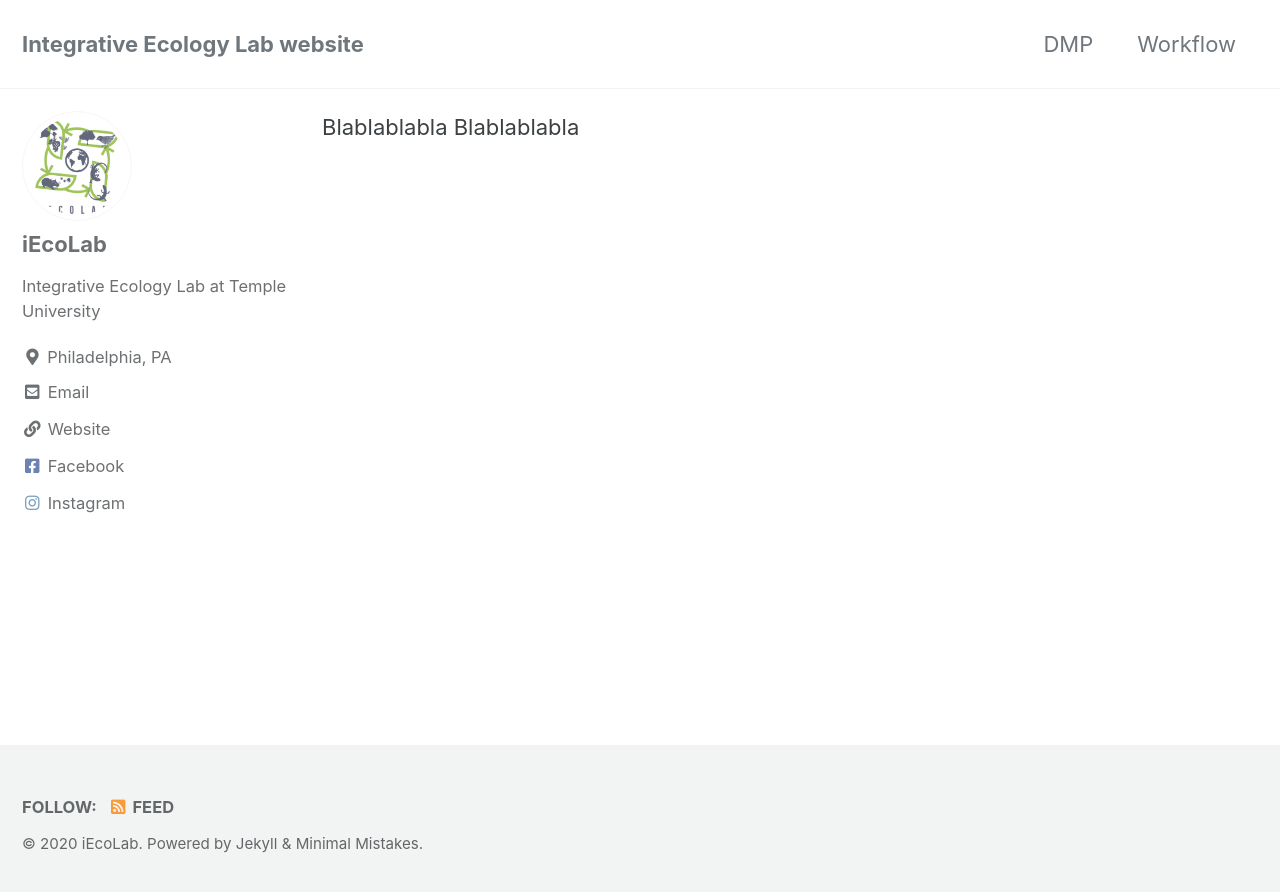
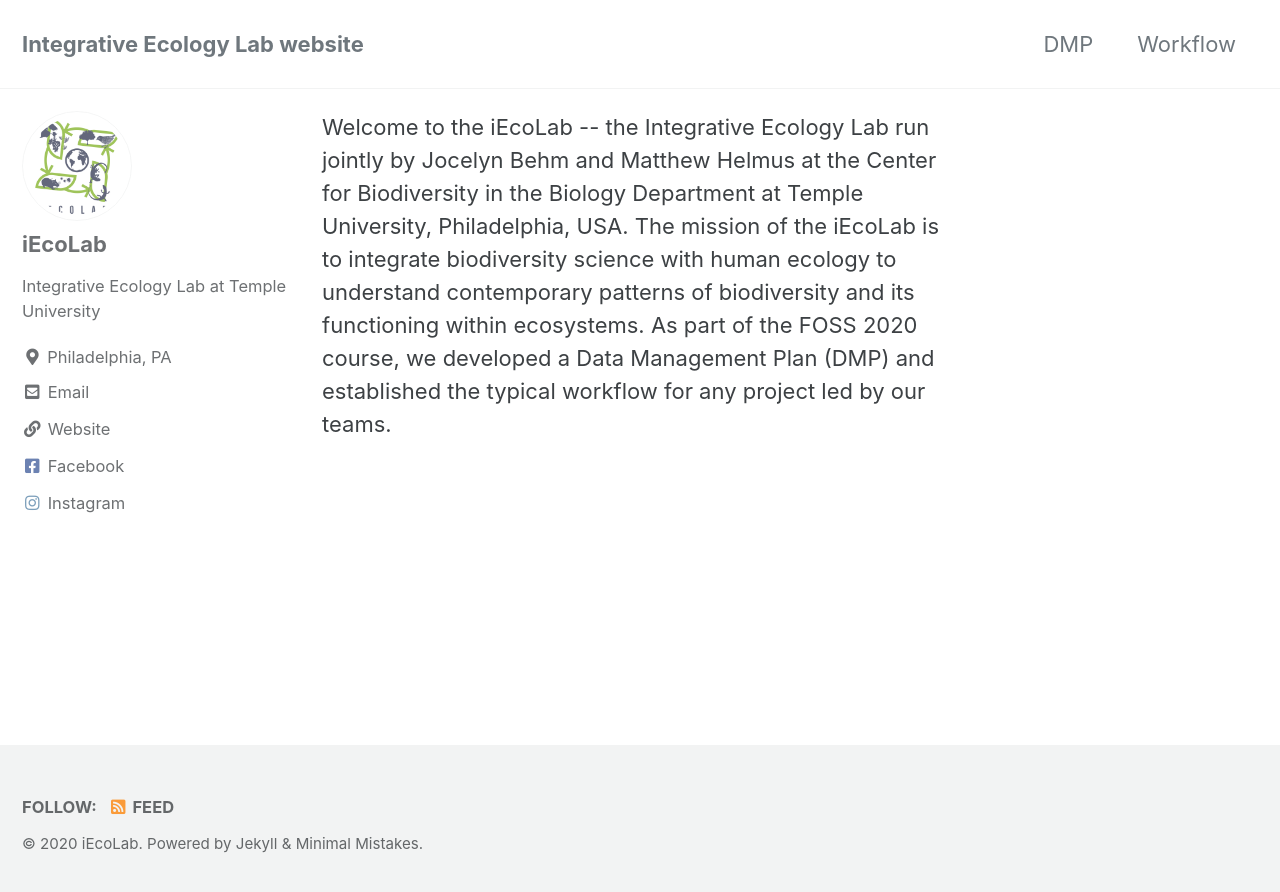
Before and after one commit to nbelouard/iecolab, a Jekyll site: the page built from index.html, in a window 1280 px wide. Shown: the top 892 px of the page. Built offline with Jekyll 4.4.1, drawn with Linux system fonts in a browser that asks for light colours; cached includes are drawn as plain includes; the list of posts is cut into pages by our own code.

Commit message:
Main page description

```diff
--- a/index.html
+++ b/index.html
@@ -5,5 +5,6 @@ header:
 	image: "/images/lanternfly.png"
 ---
 
-Blablablabla
-Blablablabla
+Welcome to the iEcoLab -- the Integrative Ecology Lab run jointly by Jocelyn Behm and Matthew Helmus at the Center for Biodiversity in the Biology Department at Temple University, Philadelphia, USA. The mission of the iEcoLab is to integrate biodiversity science with human ecology to understand contemporary patterns of biodiversity and its functioning within ecosystems.
+
+As part of the FOSS 2020 course, we developed a Data Management Plan (DMP) and established the typical workflow for any project led by our teams.
```
